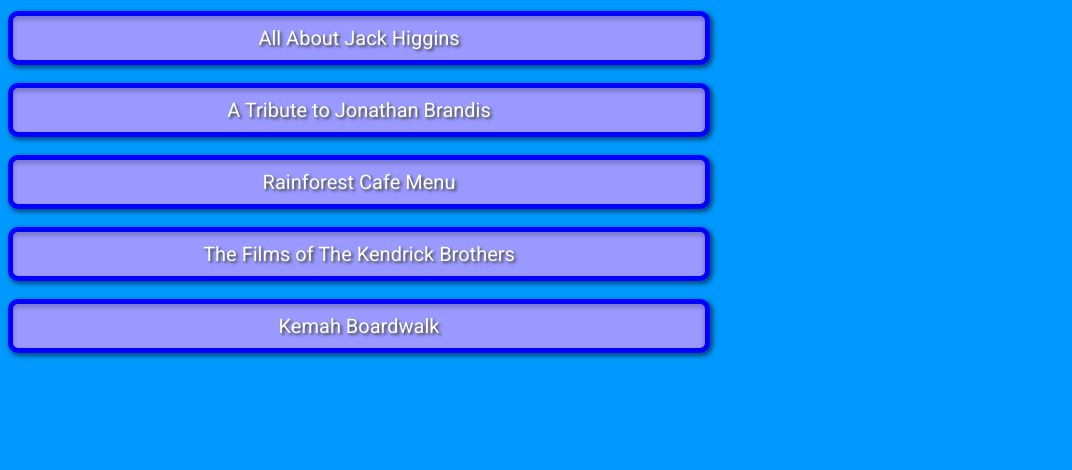
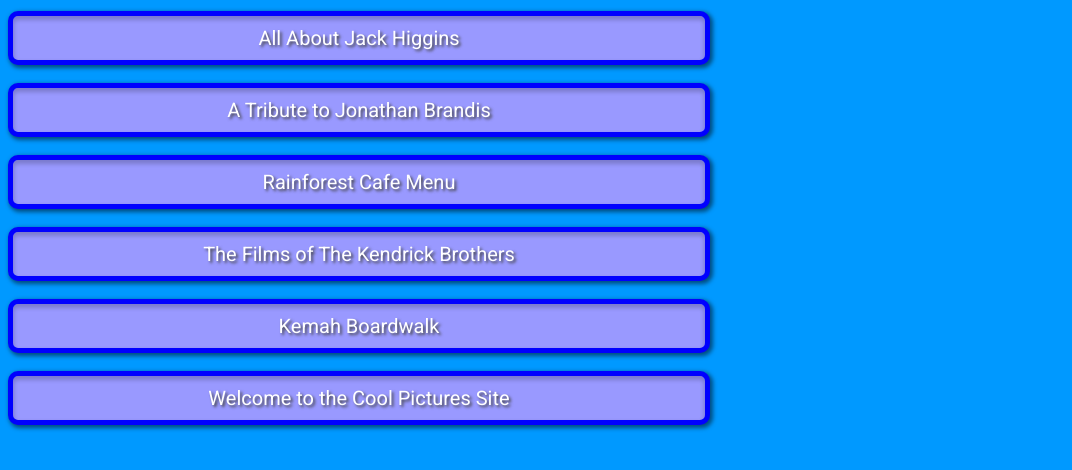
Before and after one commit to Alison100/alison, a plain HTML site: page index.html in a window 1280 px wide. Shown: the part 114-584 px from the top of the page, without its empty margins (0-1072 px from the left). Drawn offline with Linux system fonts and the light colour scheme; a web font is replaced by a local one.

Commit message:
update index.html

```diff
--- a/index.html
+++ b/index.html
@@ -22,6 +22,8 @@
 
         <a class="btnlink" href="https://alison100.github.io/kemahboardwalk/" target="_blank">Kemah Boardwalk</a><br>
 
+         <a class="btnlink" href="https://alison100.github.io/cool/" target="_blank">Welcome to the Cool Pictures Site</a><br>
+
 
 
 
```
